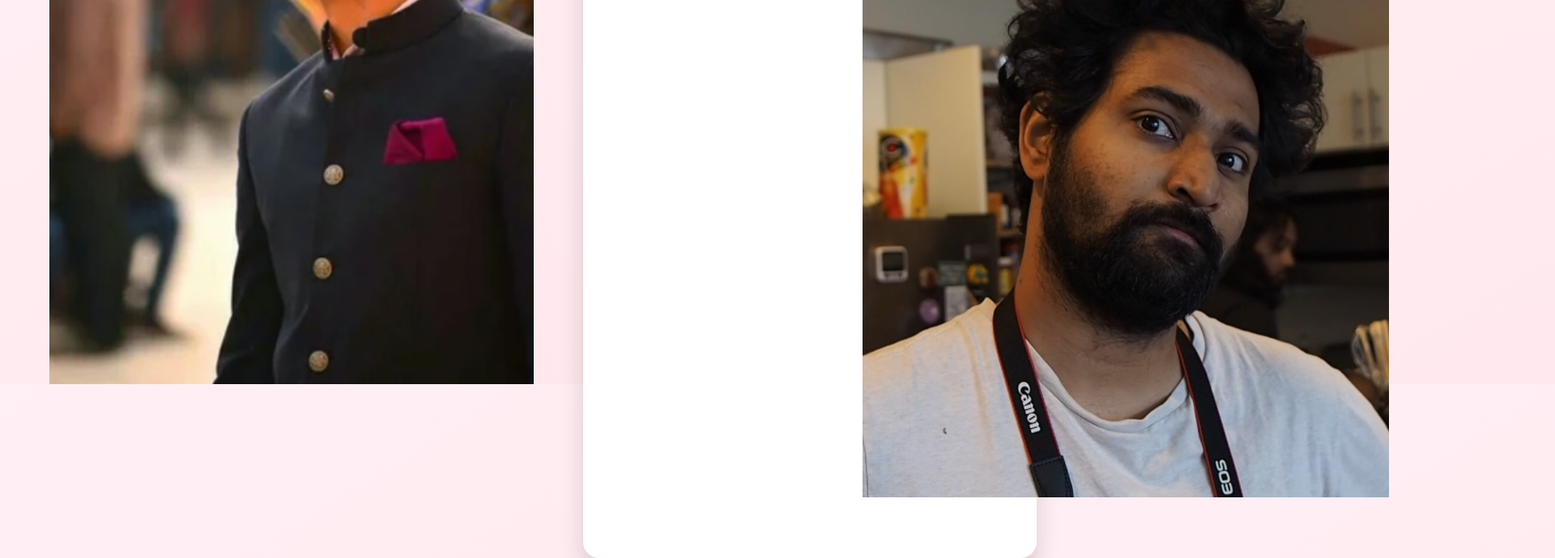
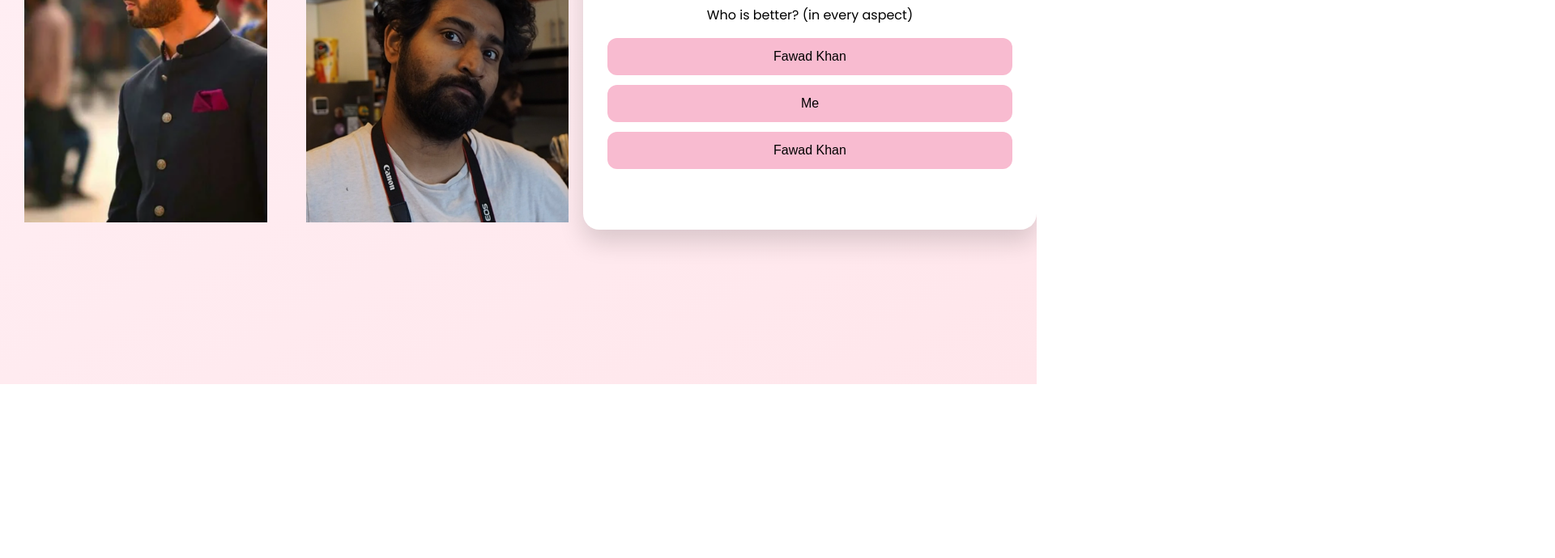
Before and after one commit to aniruddhasudarshan/proposal, a plain HTML site: page Question2.html in a window 1280 px wide. Shown: the part 325-1015 px from the top of the page at 81% size, 1920 px wide, since content can reach past the window. After the commit the page ends 800 px from the top, so only its background shows below. Drawn offline with Linux system fonts and the light colour scheme.

Commit message:
Update Question2.html

```diff
--- a/Question2.html
+++ b/Question2.html
@@ -15,8 +15,8 @@
 }
 
 .photos img {
-    width: 100%;
-    height: 100%;
+    width: 50%;
+    height: 50%;
     object-fit: contain; /* use 'cover' if you want it to fill completely */
 }
 
@@ -76,6 +76,7 @@
 <body>
 <div class="photos">
         <img src="FK.png" alt="Us">
+        <img src="PC147314.jpeg" alt="Us">
     </div>
 
 
@@ -87,9 +88,6 @@
         <button onclick="wrongAnswer()">Fawad Khan</button>
         <button onclick="rightAnswer()">Me</button>
         <button onclick="wrongAnswer()">Fawad Khan</button>
-    </div>
-<div class="photos">
-        <img src="PC147314.jpeg" alt="Us">
     </div>
     <div class="message" id="message"></div>
 
```
